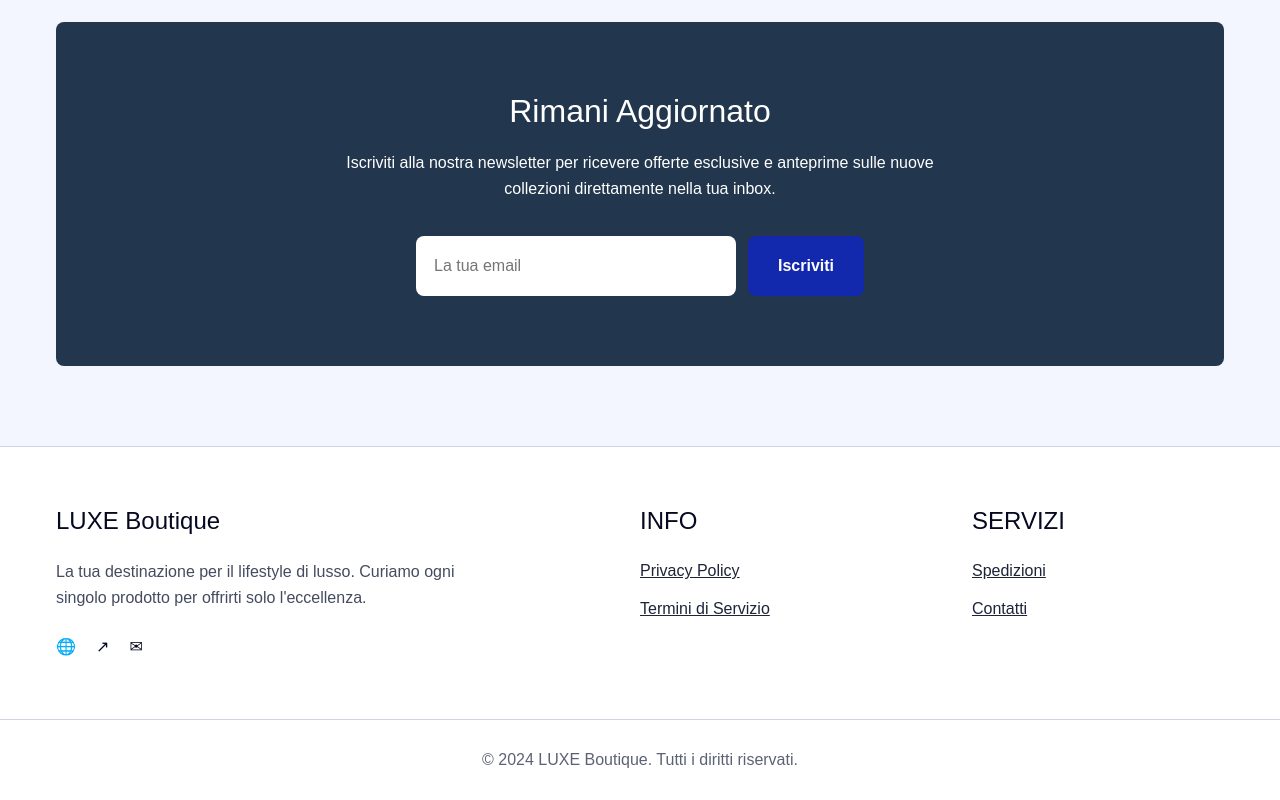
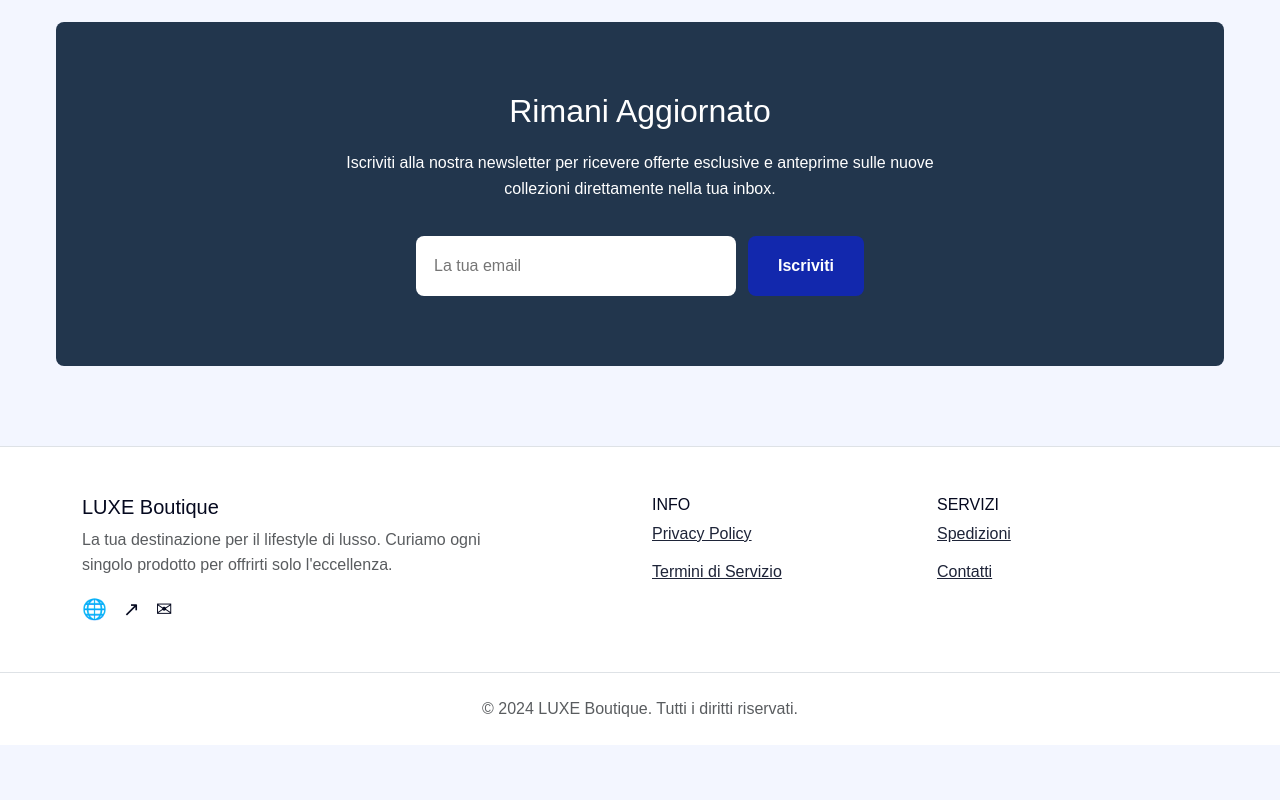
Before and after one commit to alessiaasmeraglia/react-router, a React (Vite) app: page / in a window 1280 px wide. Shown: the part 2137-2937 px from the top of the page. After the commit the page ends 2882 px from the top, so only its background shows below. Built offline with nearby package versions, Linux system fonts and the light colour scheme.

Commit message:
Aggiunte classi bootstrap al footer

```diff
--- a/src/components/Footer.jsx
+++ b/src/components/Footer.jsx
@@ -1,39 +1,49 @@
 function Footer() {
     return (
-        <footer className="footer">
-            <div className="footer-top">
-                <div>
-                    <h4>LUXE Boutique</h4>
-                    <p>
-                        La tua destinazione per il lifestyle di lusso. Curiamo ogni singolo
-                        prodotto per offrirti solo l'eccellenza.
+        <footer className="footer bg-white border-top">
+            <div className="container py-5">
+                <div className="row gy-4">
+                    <div className="col-12 col-md-6">
+                        <h5>LUXE Boutique</h5>
+                        <p className="text-muted footer-text">
+                            La tua destinazione per il lifestyle di lusso. Curiamo ogni
+                            singolo prodotto per offrirti solo l'eccellenza.
                         </p>
 
-                    <div className="footer-socials">
+                        <div className="d-flex gap-3 fs-5">
                             <span>🌐</span>
                             <span>↗</span>
                             <span>✉</span>
                         </div>
                     </div>
 
-                <div>
-                    <h4>INFO</h4>
-                    <a href="#">Privacy Policy</a>
-                    <a href="#">Termini di Servizio</a>
+                    <div className="col-6 col-md-3">
+                        <h6>INFO</h6>
+                        <a href="#" className="footer-link">
+                            Privacy Policy
+                        </a>
+                        <a href="#" className="footer-link">
+                            Termini di Servizio
+                        </a>
                     </div>
 
-                <div>
-                    <h4>SERVIZI</h4>
-                    <a href="#">Spedizioni</a>
-                    <a href="#">Contatti</a>
+                    <div className="col-6 col-md-3">
+                        <h6>SERVIZI</h6>
+                        <a href="#" className="footer-link">
+                            Spedizioni
+                        </a>
+                        <a href="#" className="footer-link">
+                            Contatti
+                        </a>
+                    </div>
                 </div>
             </div>
 
-            <div className="footer-bottom">
+            <div className="text-center py-4 border-top text-muted">
                 © 2024 LUXE Boutique. Tutti i diritti riservati.
             </div>
         </footer>
-    )
+    );
 }
 
-export default Footer
+export default Footer;
```
Lines whose indentation alone changed are shown as unchanged.
